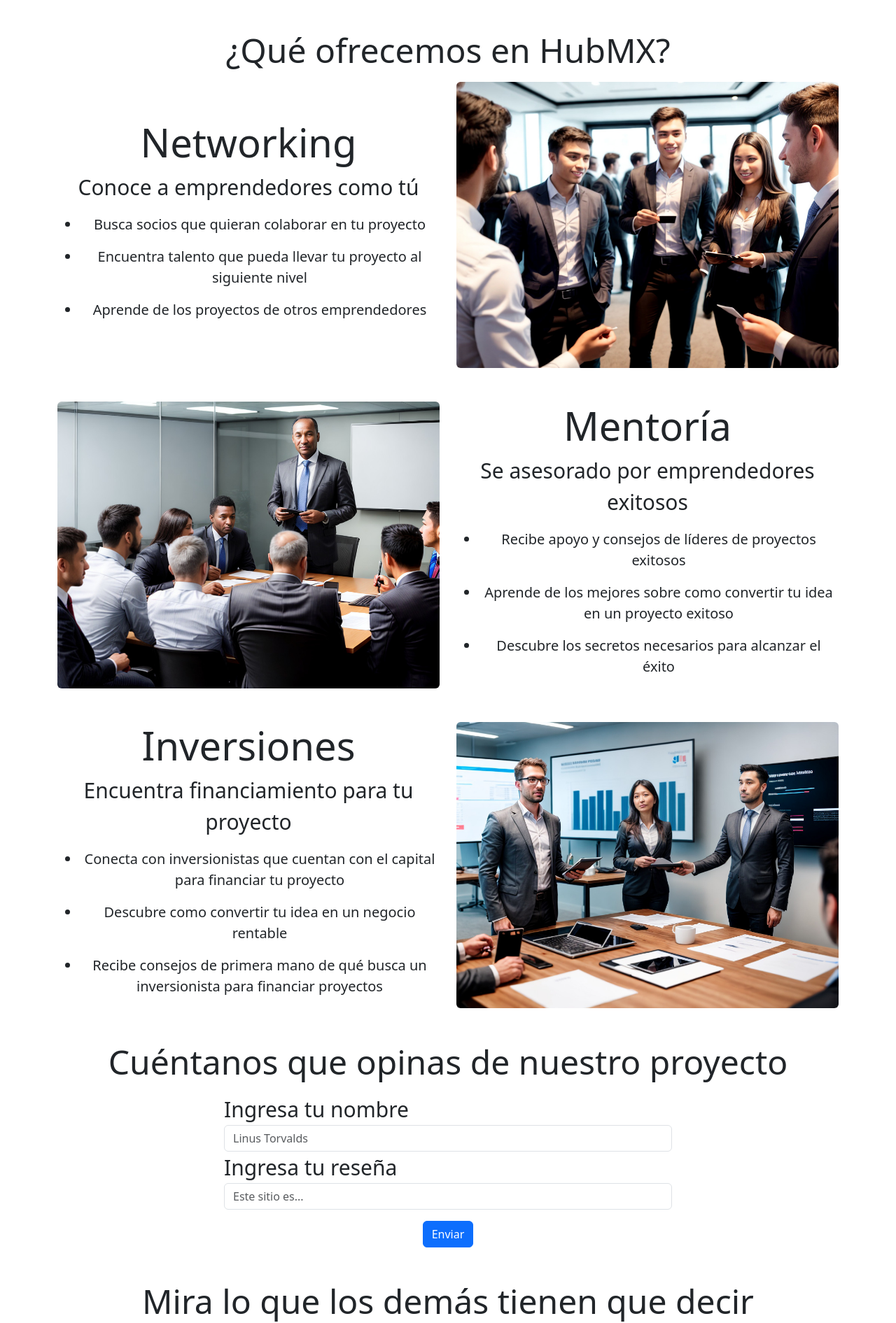
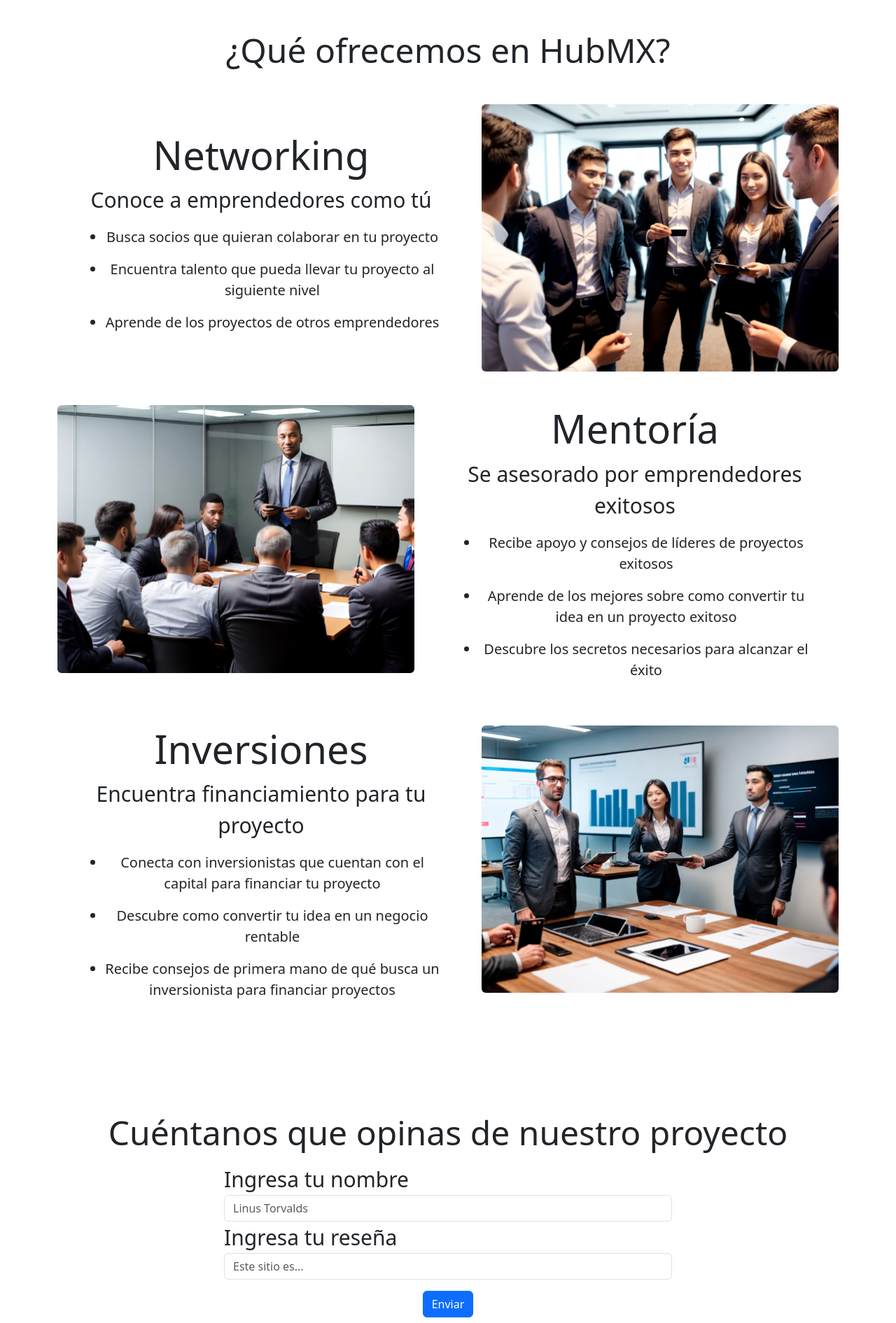
Before and after one commit to OscarF17/hubmx, a Flask app: page / in a window 1280 px wide. Shown: the part 243-2134 px from the top of the page at 70% size. Run offline with Flask 3, Linux system fonts and the light colour scheme; some libraries are stand-ins or nearby versions.

Commit message:
improve spacing

```diff
--- a/app.py
+++ b/app.py
@@ -36,6 +36,8 @@
 def inserReview():
     user = request.form['user']
     text = request.form['text']
+    if user == "" or text == "":
+        return redirect('/')
     analysis = feelings_analyzer(text)
     sentiment = analysis[0]['label']
     cursor = mysql.connection.cursor()
--- a/templates/index.html
+++ b/templates/index.html
@@ -63,10 +63,10 @@
         El hogar para tu siguiente inversión
       </h2>
 
-      <h3 class="text-center display-5 mb-3">¿Qué ofrecemos en HubMX?</h3>
+      <h3 class="text-center display-5 mb-5 mt-5">¿Qué ofrecemos en HubMX?</h3>
       <div class="container">
         <div class="row text-center mb-5">
-          <div class="col my-auto">
+          <div class="col my-auto px-5">
             <h4 class="display-4">Networking</h4>
             <p class="feat-text">Conoce a emprendedores como tú</p>
             <ul class="list-text">
@@ -98,7 +98,7 @@
               alt="mentorship"
             />
           </div>
-          <div class="col my-auto">
+          <div class="col my-auto px-5">
             <h4 class="display-4">Mentoría</h4>
             <p class="feat-text">Se asesorado por emprendedores exitosos</p>
             <ul class="list-text">
@@ -117,8 +117,8 @@
             </ul>
           </div>
         </div>
-        <div class="row text-center">
-          <div class="col my-auto">
+        <div class="row text-center mb-5">
+          <div class="col my-auto px-5">
             <h4 class="display-4">Inversiones</h4>
             <p class="feat-text">Encuentra financiamiento para tu proyecto</p>
             <ul class="list-text">
@@ -149,6 +149,8 @@
           </div>
         </div>
       </div>
+      <br />
+      <br />
 
       <h3 class="text-center display-5 mt-5">
         Cuéntanos que opinas de nuestro proyecto
```
